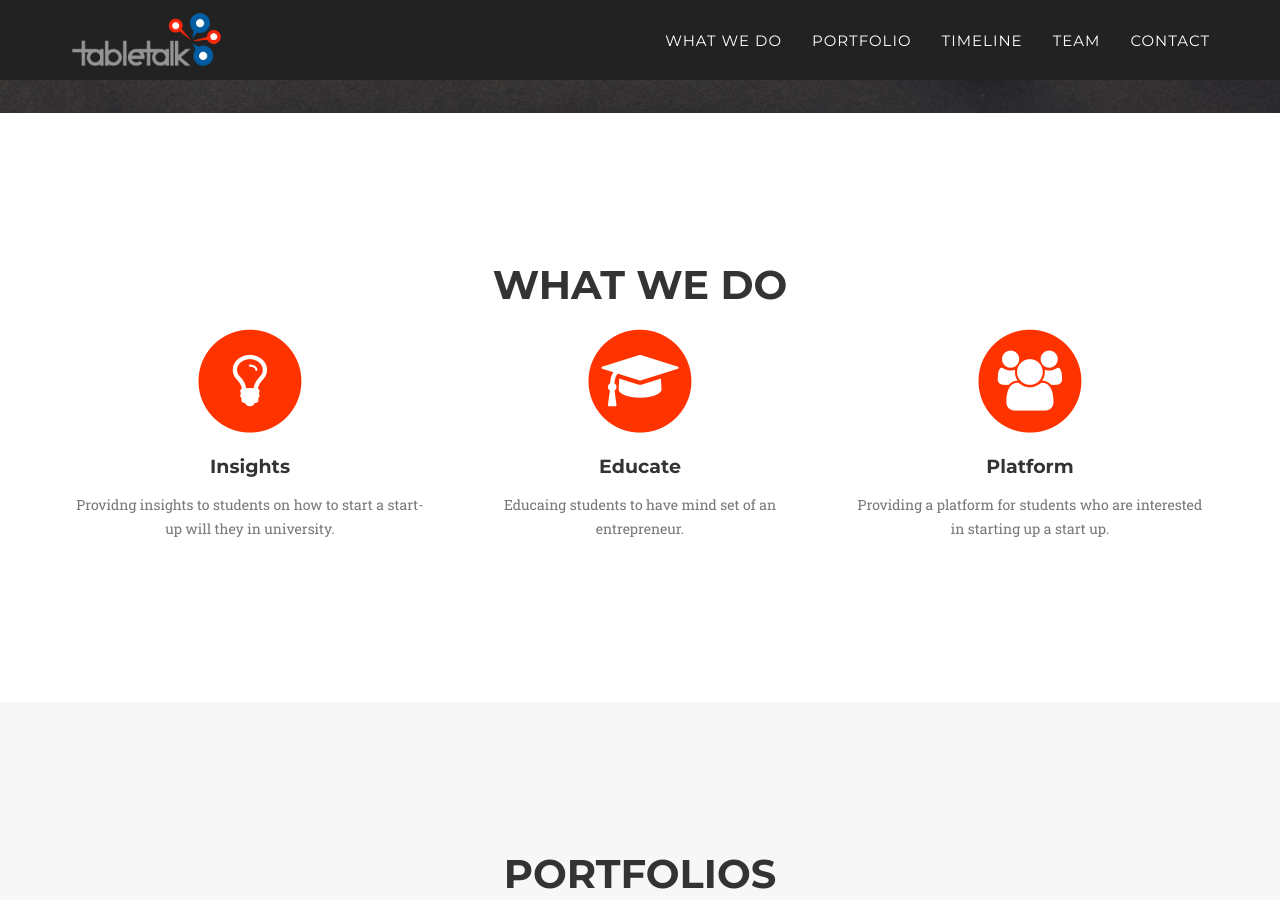
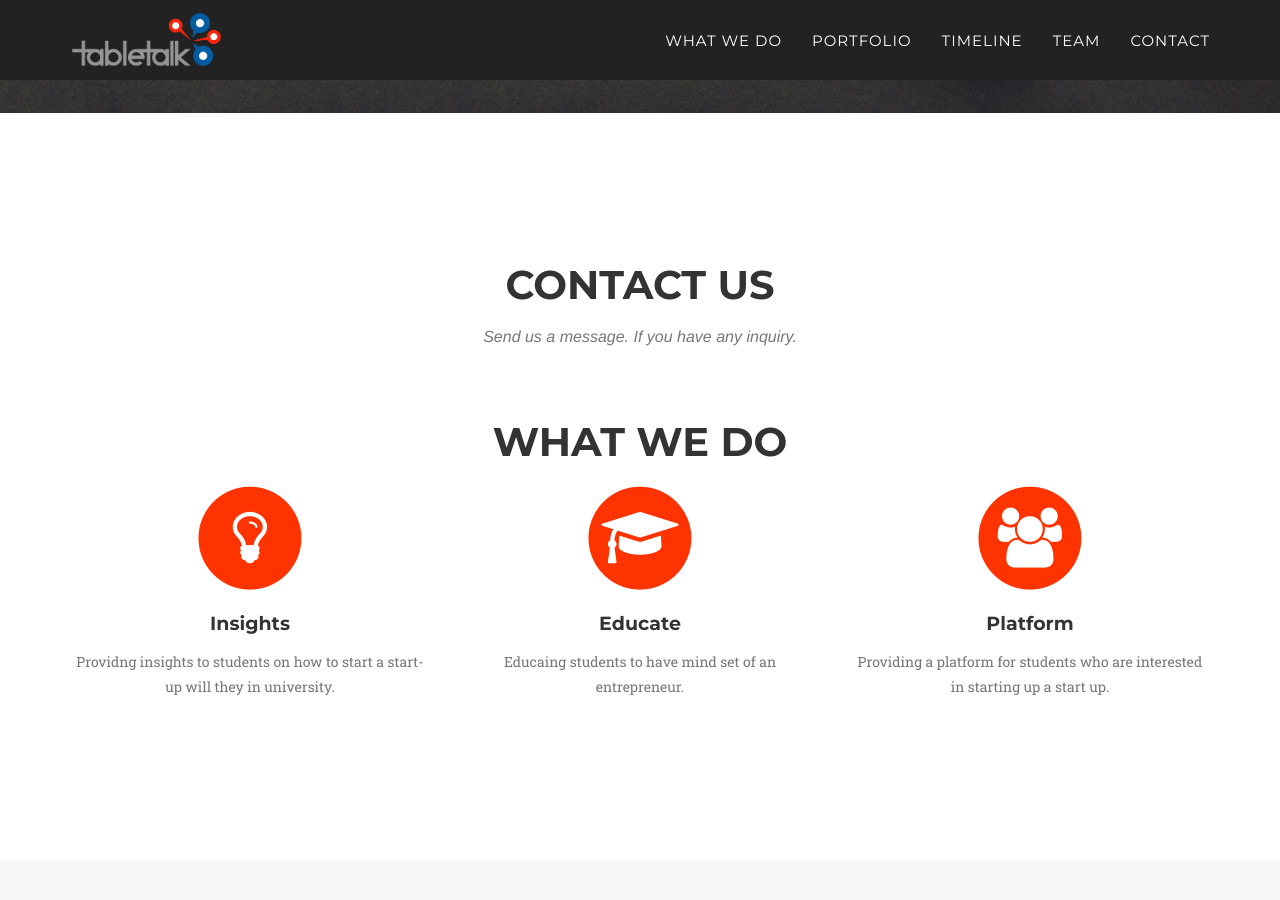
Before and after one commit to tabletalkrocks/tabletalkrocks.github.io, a Jekyll site: the page built from index.html, in a window 1280 px wide and 900 px high, scrolled down 720 px. Built offline with Jekyll 4.4.1, drawn with Linux system fonts in a browser that asks for light colours; some web fonts are replaced; some of the changed text lies outside the part shown.

Commit message:
Added MMU logo

```diff
--- a/_includes/clients.html
+++ b/_includes/clients.html
@@ -1,27 +1,46 @@
-<!-- Clients Aside
+<!-- Clients Aside -->
     <aside class="clients">
         <div class="container">
             <div class="row">
+                <div class="col-lg-12 text-center">
+                    <h2 class="section-heading">Supported By</h2>
+                </div>
+            </div>
+            <div class="row">
+                <div class="col-lg-4">&nbsp;</div>
+                <div class="col-lg-4 text-center">
+                    <a href="#">
+                        <img src="img/MMUlogo.png" class="img-responsive img-centered" alt="">
+                    </a>
+                </div>
+                <div class="col-lg-4">&nbsp;</div>
+            </div>
+            <div class="row">
+                <div class="col-lg-12 text-center">
+                    <h2 class="section-heading">In Collaboration With</h2>
+                </div>
+            </div>
+            <div class="row">
                 <div class="col-md-3 col-sm-6">
                     <a href="#">
-                        <img src="img/logos/envato.jpg" class="img-responsive img-centered" alt="">
+                        <img src="img/MMUlogo.png" class="img-responsive img-centered" alt="">
                     </a>
                 </div>
                 <div class="col-md-3 col-sm-6">
                     <a href="#">
-                        <img src="img/logos/designmodo.jpg" class="img-responsive img-centered" alt="">
+                        <img src="img/MMUlogo.png" class="img-responsive img-centered" alt="">
                     </a>
                 </div>
                 <div class="col-md-3 col-sm-6">
                     <a href="#">
-                        <img src="img/logos/themeforest.jpg" class="img-responsive img-centered" alt="">
+                        <img src="img/MMUlogo.png" class="img-responsive img-centered" alt="">
                     </a>
                 </div>
                 <div class="col-md-3 col-sm-6">
                     <a href="#">
-                        <img src="img/logos/creative-market.jpg" class="img-responsive img-centered" alt="">
+                        <img src="img/MMUlogo.png" class="img-responsive img-centered" alt="">
                     </a>
                 </div>
             </div>
         </div>
-    </aside>-->
+    </aside>
--- a/_includes/services.html
+++ b/_includes/services.html
@@ -1,6 +1,12 @@
 <!-- Services Section -->
     <section id="services">
         <div class="container">
+            <div class="row">
+                <div class="col-lg-12 text-center">
+                    <h2 class="section-heading">Contact Us</h2>
+                    <h3 class="section-subheading text-muted">Send us a message. If you have any inquiry.</h3>
+                </div>
+            </div>
             <div class="row">
                 <div class="col-lg-12 text-center">
                     <h2 class="section-heading">What we do</h2>
```
Also changed, not shown: img/MMUlogo.png (added).
